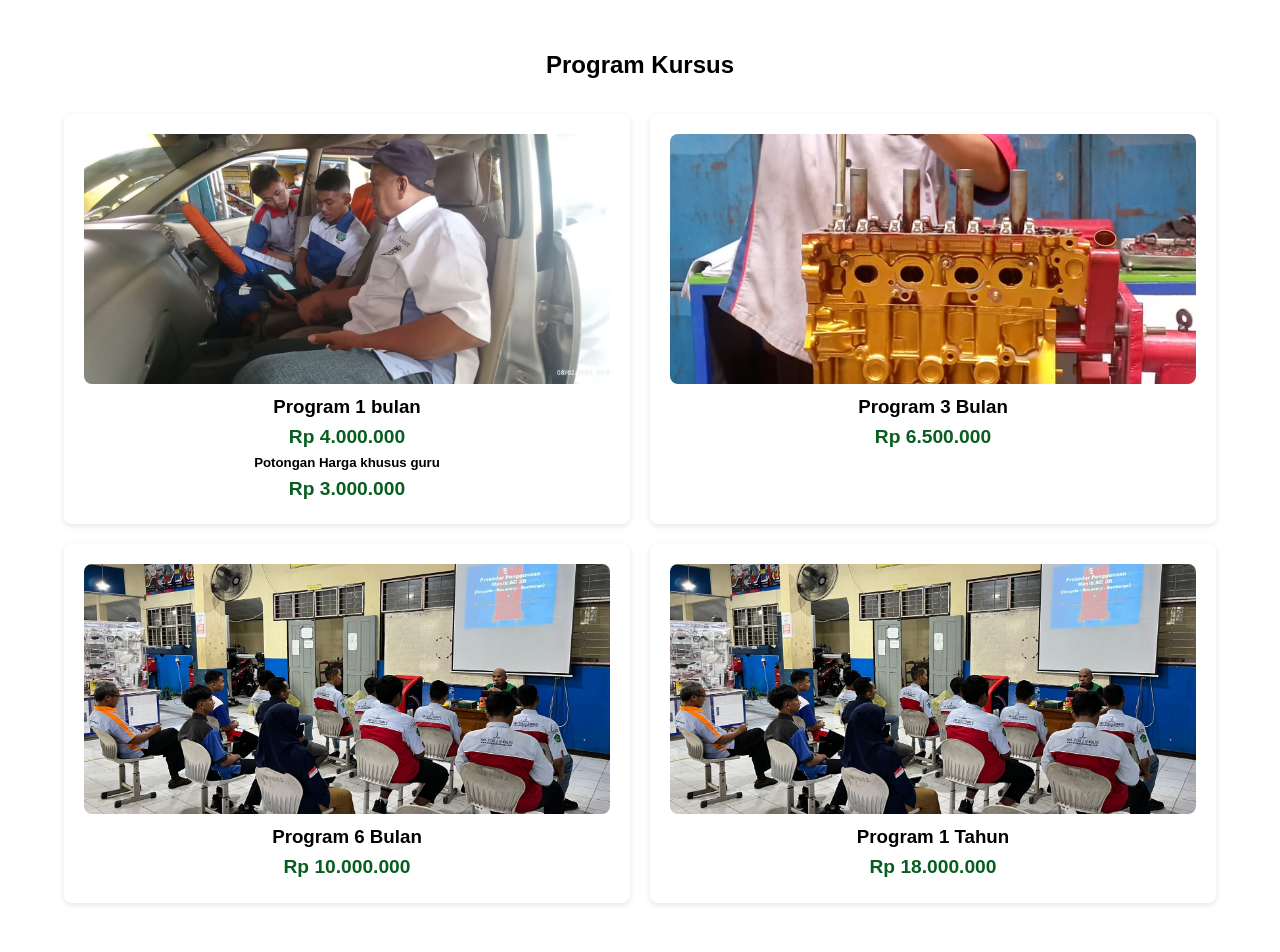
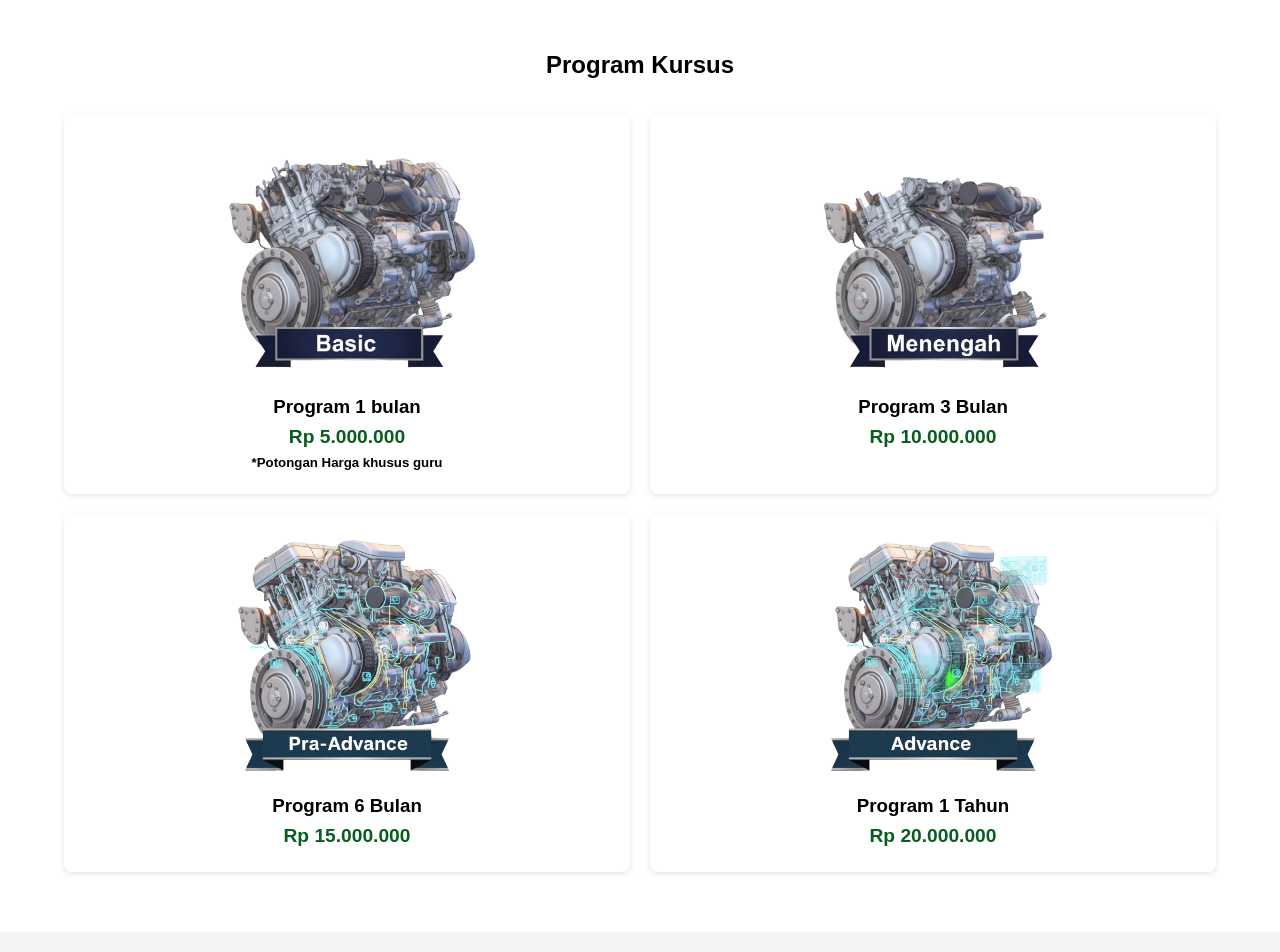
Before and after one commit to alditj/syafaat-teknik-course, a plain HTML site: page index.html in a window 1280 px wide. Shown: the part 2360-3312 px from the top of the page. Drawn offline with Linux system fonts and the light colour scheme.

Commit message:
perubahan harga dan tampilan paket

```diff
--- a/index.html
+++ b/index.html
@@ -131,26 +131,25 @@
       <h2>Program Kursus</h2>
       <div class="program-cards">
          <div class="card">
-          <img src="images/foto5.jpeg" alt="1 Tahun">
+          <img src="images/basic.png" alt="1 Bulan">
           <h3>Program 1 bulan</h3>
-          <p class="price">Rp 4.000.000</p>
-          <h5>Potongan Harga khusus guru</h5>
-          <h5 class="price">Rp 3.000.000</h5>
+          <p class="price">Rp 5.000.000</p>
+          <h5>*Potongan Harga khusus guru</h5>
         </div>
         <div class="card">
-          <img src="images/foto3.jpeg" alt="3 Bulan">
+          <img src="images/menengah.png" alt="3 Bulan">
           <h3>Program 3 Bulan</h3>
-          <p class="price">Rp 6.500.000</p>
-        </div>
-        <div class="card">
-          <img src="images/foto4.jpeg" alt="6 Bulan">
-          <h3>Program 6 Bulan</h3>
           <p class="price">Rp 10.000.000</p>
         </div>
         <div class="card">
-          <img src="images/foto4.jpeg" alt="1 Tahun">
+          <img src="images/pra_advance.png" alt="6 Bulan">
+          <h3>Program 6 Bulan</h3>
+          <p class="price">Rp 15.000.000</p>
+        </div>
+        <div class="card">
+          <img src="images/advance.png" alt="1 Tahun">
           <h3>Program 1 Tahun</h3>
-          <p class="price">Rp 18.000.000</p>
+          <p class="price">Rp 20.000.000</p>
         </div>
       </div>
     </div>
--- a/style.css
+++ b/style.css
@@ -250,7 +250,7 @@ body { font-family: Arial, sans-serif; line-height: 1.6; }
 .card img {
   width: 100%;
   height: 250px;
-  object-fit: cover;
+  object-fit: contain;
   border-radius: 8px;
 }
 .price {
```
Also changed, not shown: images/advance.png (added), images/basic.png (added), images/menengah.png (added), images/pra_advance.png (added).
